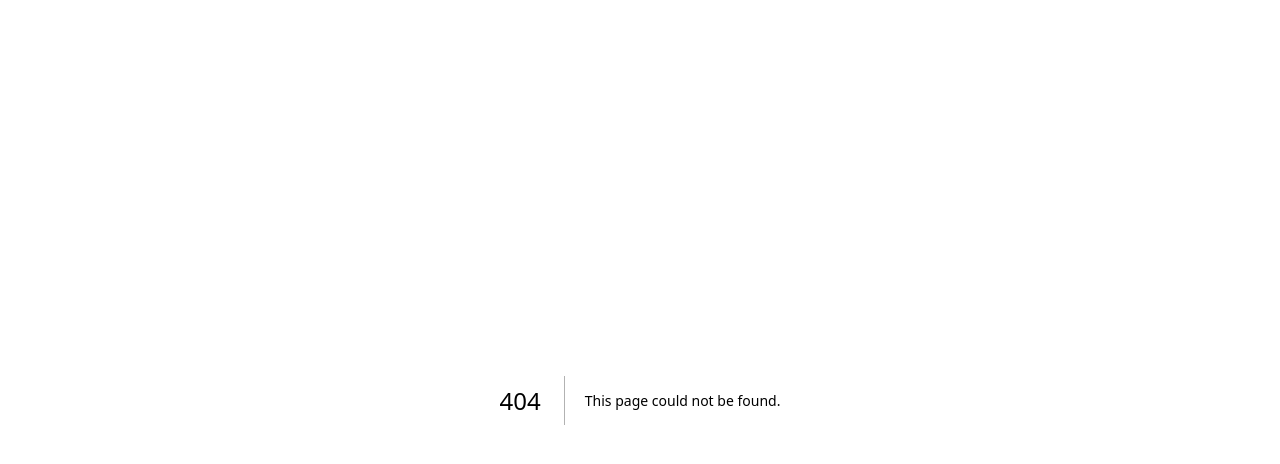
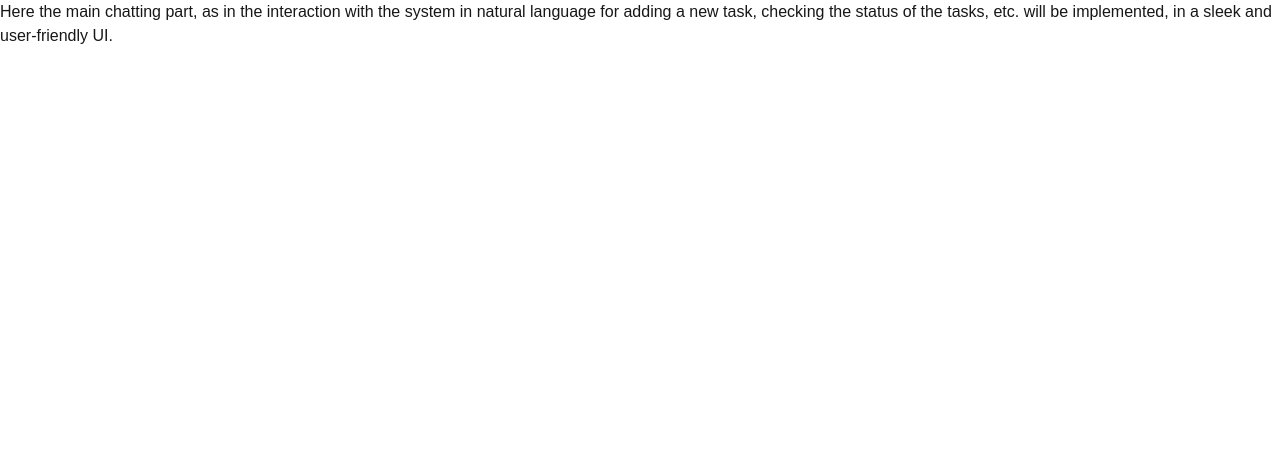
Before and after one commit to rishabhguptajs/ai-todo-app, a Next.js app in the folder client/: page /chat in a window 1280 px wide. Before the commit this address had no page. Shown: the top 464 px of the page. Built offline with nearby package versions, Linux system fonts and the light colour scheme.

Commit message:
--init dashboard

```diff
--- /dev/null
+++ b/client/src/app/chat/page.tsx
@@ -0,0 +1,11 @@
+import React from 'react'
+
+const Chat = () => {
+  return (
+    <div>
+      Here the main chatting part, as in the interaction with the system in natural language for adding a new task, checking the status of the tasks, etc. will be implemented, in a sleek and user-friendly UI.
+    </div>
+  )
+}
+
+export default Chat
```
